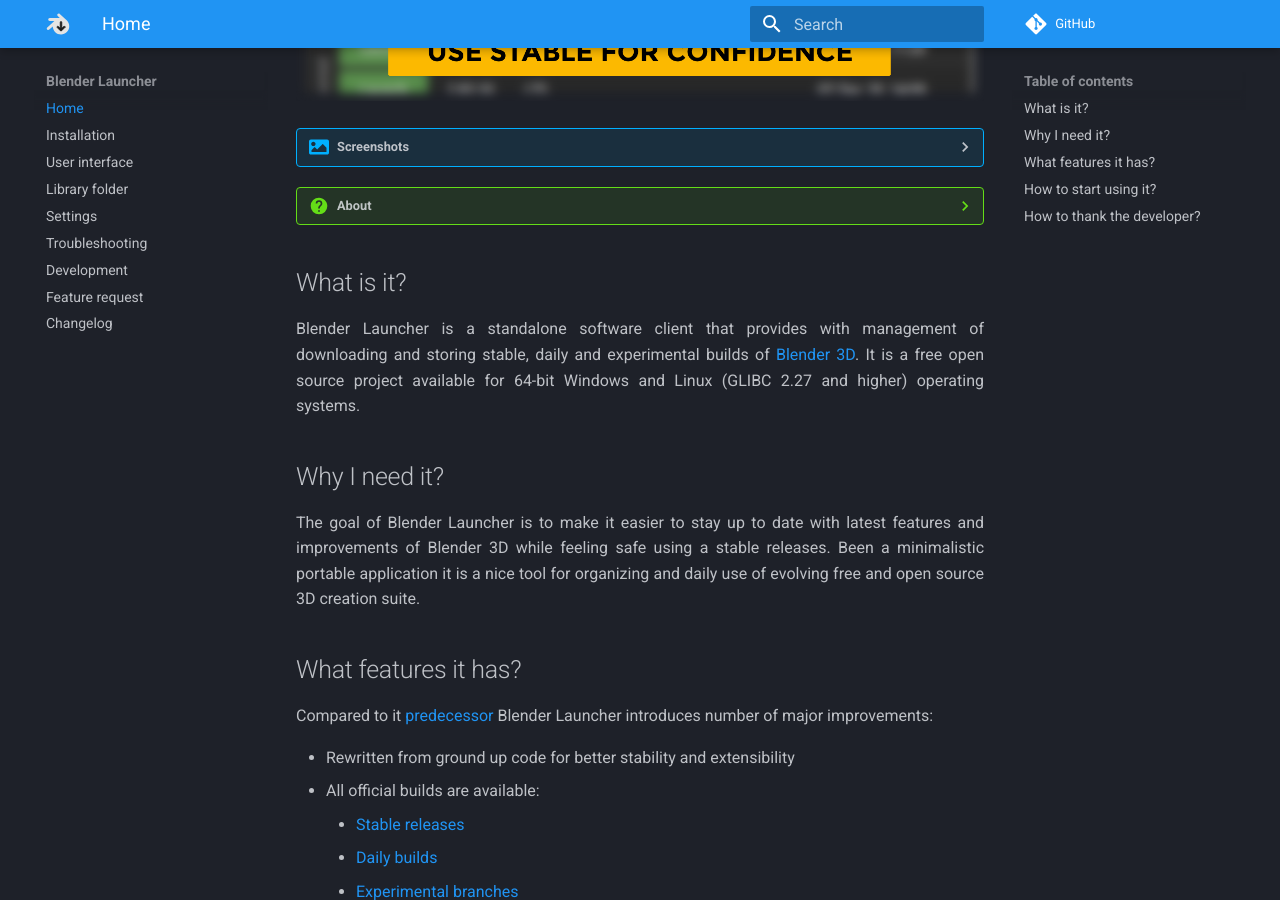
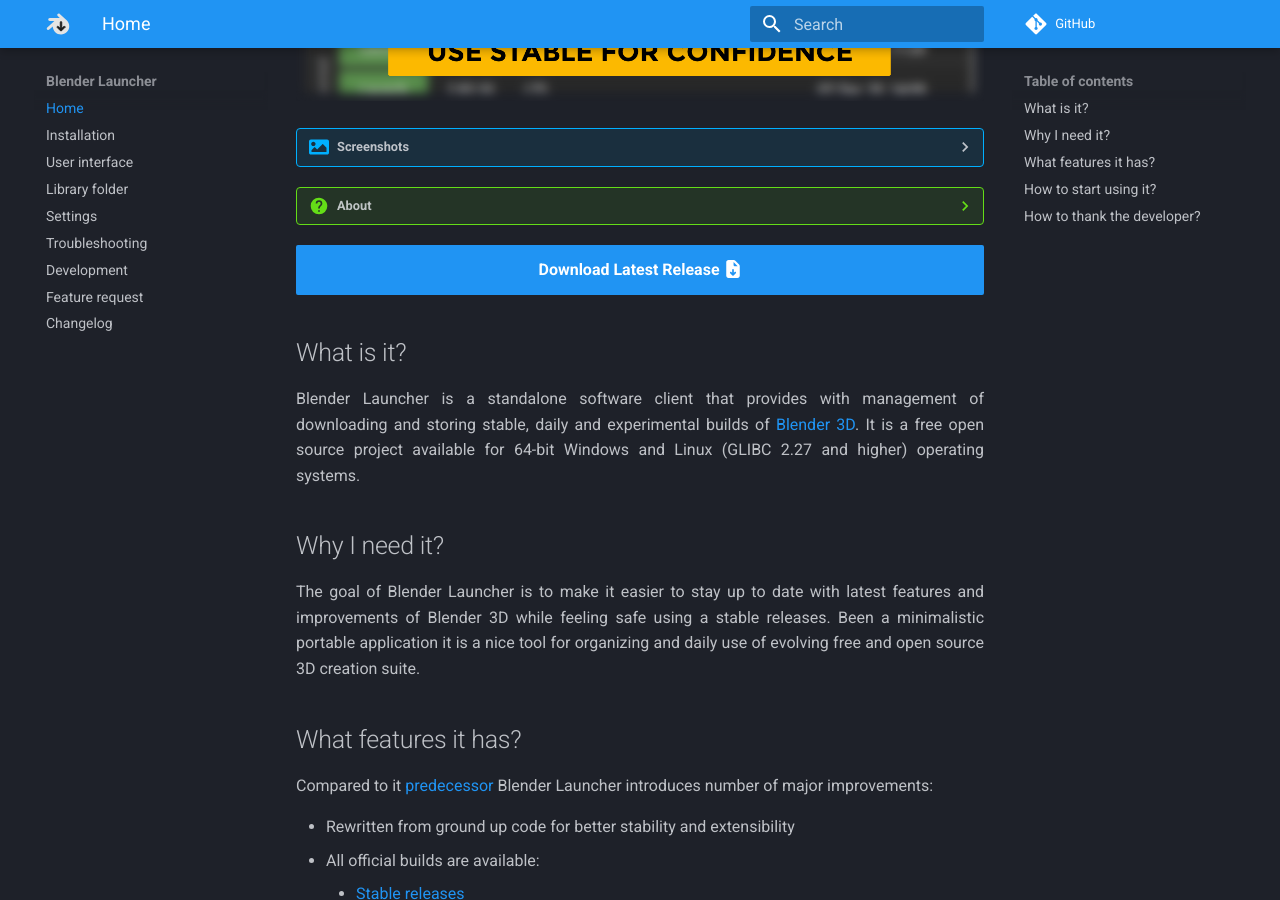
Before and after one commit to DotBow/Blender-Launcher, an MkDocs documentation site: the page built from docs/mkdocs/index.md, in a window 1280 px wide and 900 px high, scrolled down 341 px. Built offline with MkDocs 1.6.1 and Material for MkDocs 9.7.7, drawn with Linux system fonts in a browser that asks for light colours; comment, search, counter and statistics services are not loaded.

Commit message:
Add button to latest release

```diff
--- a/docs/mkdocs/index.md
+++ b/docs/mkdocs/index.md
@@ -2,7 +2,7 @@
 
 # Introduction
 
-![Blender Launcher Text Cover](imgs/cover.png)
+![Blender Launcher Cover](imgs/cover.png)
 
 ??? image "Screenshots"
 
@@ -26,6 +26,8 @@
 ??? question "About"
 
     Documentation purpose is to help present in-depth information about Blender Launcher in a useful way. It is always under construction so feel free to ask questions on Blender Artists Community [thread](https://blenderartists.org/t/blender-launcher-standalone-software-client).
+
+[Download Latest Release :fontawesome-solid-file-download:](https://github.com/DotBow/Blender-Launcher/releases/latest){: .md-button .md-button--primary .md-button-center }
 
 ## What is it?
 
```
